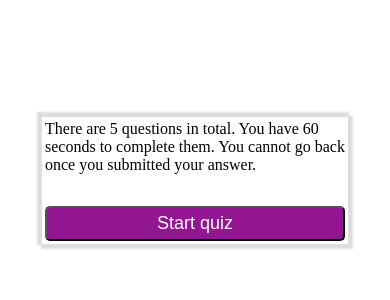
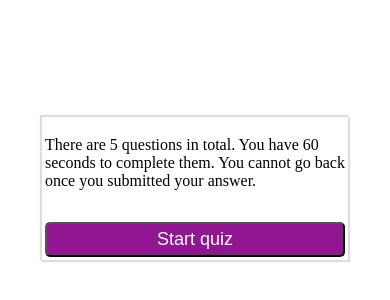
Before and after one commit to Stephenlaye2/mini-quiz-app, a website: page dist/index.html in a window 390 px wide. Shown: the part 136-436 px from the top of the page. Drawn offline with Linux system fonts and the light colour scheme.

Commit message:
updated file

```diff
--- a/scss/main.scss
+++ b/scss/main.scss
@@ -33,19 +33,28 @@
 .card {
   width: 400px;
   // height: 300px;
+  position: relative;
   margin: auto;
   padding: 2rem;
   margin-top: 30vh;
   margin-bottom: 1rem;
-  box-shadow: 2px 2px 2px 3px #dddddd, -2px -2px 2px 3px #dddddd;
-  .time {
-    display: float;
-    float: right;
+  box-shadow: 1px 1px 1px 1px #dddddd, -1px -1px 1px 1px #dddddd;
+  &-body {
+    padding-top: 1rem;
+    position: relative;
+    .time {
+      position: absolute;
+      top: 0;
+      right: 0;
+      // display: float;
+      // float: right;
+    }
   }
   ul {
     li {
       list-style: none;
       padding: 0.6rem;
+
       input {
         cursor: pointer;
       }
@@ -53,9 +62,9 @@
   }
 }
 
-@media (max-width:560px){
-  .card{
-    width:300px;
-    padding: .2rem;
+@media (max-width: 560px) {
+  .card {
+    width: 300px;
+    padding: 0.2rem;
   }
 }
```
Also changed, not shown: dist/css/main.css.
